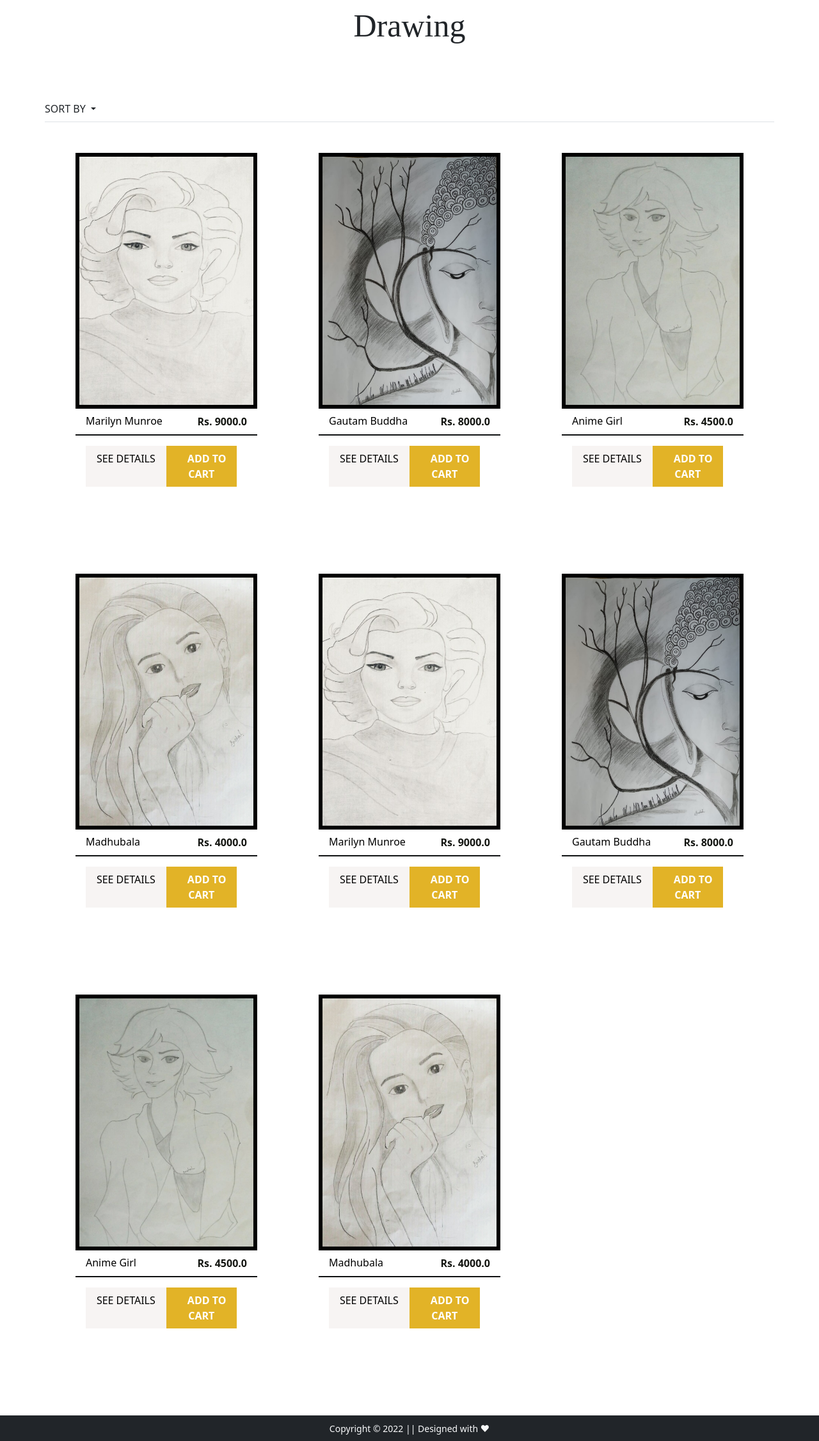
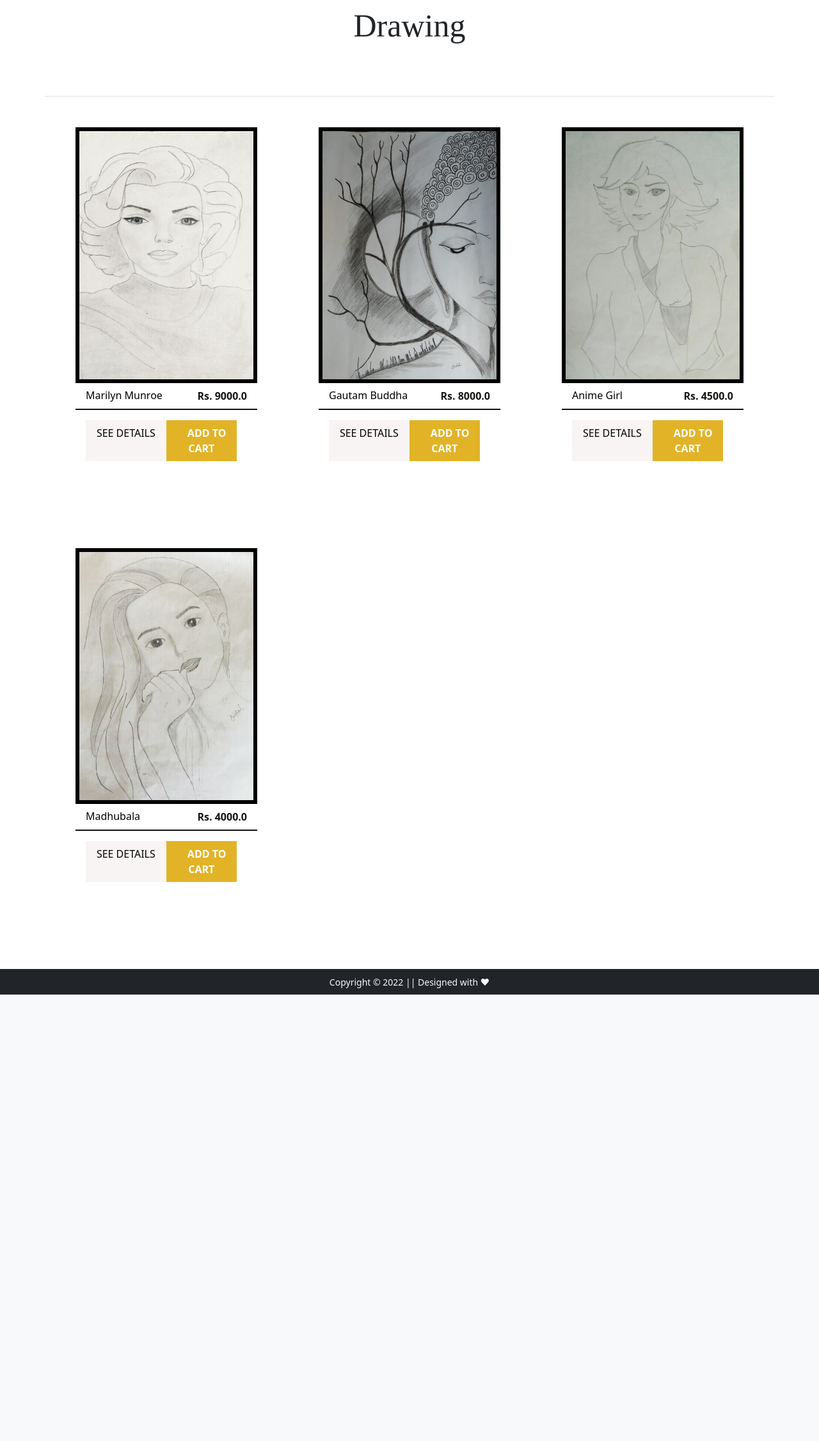
Before and after one commit to snehal2196/artify, a Django app: page /category/drawing in a window 1280 px wide. Shown: the part 86-2339 px from the top of the page at 64% size. After the commit the page ends 1641 px from the top, so only its background shows below. Run offline with Django 3.2, Linux system fonts and the light colour scheme; data comes from the database, SQL or seed files in the repository; some libraries are stand-ins or nearby versions; some web fonts are replaced.

Commit message:
changes in category file

```diff
--- a/app/templates/app/category.html
+++ b/app/templates/app/category.html
@@ -7,7 +7,7 @@
       <div class="filter-list">
         <h3 class='mb-3 text-capitalize'>{{category}}</h3>
       </div>
-      <ul class="navbar-nav me-auto mb-2 mb-lg-0">
+      {% comment %} <ul class="navbar-nav me-auto mb-2 mb-lg-0">
         <li class="nav-item dropdown">
           <a class="nav-link dropdown-toggle text-dark" href="#" id="sortby" role="button" data-bs-toggle="dropdown" aria-expanded="false">
             SORT BY
@@ -18,7 +18,7 @@
        <li> <button class="btn btn-default filter-button" data-filter="low">Price, high to low</button></li>
           </ul>
         </li>
-      </ul>
+      </ul> {% endcomment %}
     </div>
 
 
@@ -49,7 +49,7 @@
       </div>
 
        {% endfor %}
-       {% for p in low %}
+       {% comment %} {% for p in low %}
        <div class="col-xl-4 col-lg-4 col-md-6 col-sm-6 col-12 product filter p-5 low">
         <a href="{% url 'product-detail' p.id %}">
            <img src="{{ p.product_img.url }}" title="Product name" alt="Product name">
@@ -64,16 +64,13 @@
          </div>
           <div class="links">
            <a href="{% url 'product-detail' p.id %}" class="more">See details</a>
-           {% comment %} <a href="#" class="add-to">
-             <i class="fa fa-shopping-cart" aria-hidden="true"></i> Add to cart
-           </a> {% endcomment %}
            <form action='/add-to-cart/' method='get' class='d-inline'>
             <input type='hidden' value={{p.id}} name='prod_id' id='prod_id'>
             <button type='submit' class='add-to'><i class="fa fa-shopping-cart" aria-hidden="true"></i> Add to Cart</button>
         </form>
          </div>
        </div>
-        {% endfor %}
+        {% endfor %} {% endcomment %}
 
     </div>
   </div>
--- a/app/views.py
+++ b/app/views.py
@@ -268,12 +268,12 @@ def category(request, category=None):
         products = Product.objects.all()
     elif category == 'drawing':
         products = Product.objects.filter(category='D')
-        low = products.order_by('-discounted_price')
+        # low = products.order_by('-discounted_price')
     elif category == 'painting':
         products = Product.objects.filter(category='P')
     if request.user.is_authenticated:
         totalitems = len(Cart.objects.filter(user=request.user))
-    return render(request, 'app/category.html',{'products':products, 'category':category,'low':low,'totalitems':totalitems})
+    return render(request, 'app/category.html',{'products':products, 'category':category,'low':'low','totalitems':totalitems})
 
 
 def about(request):
```
